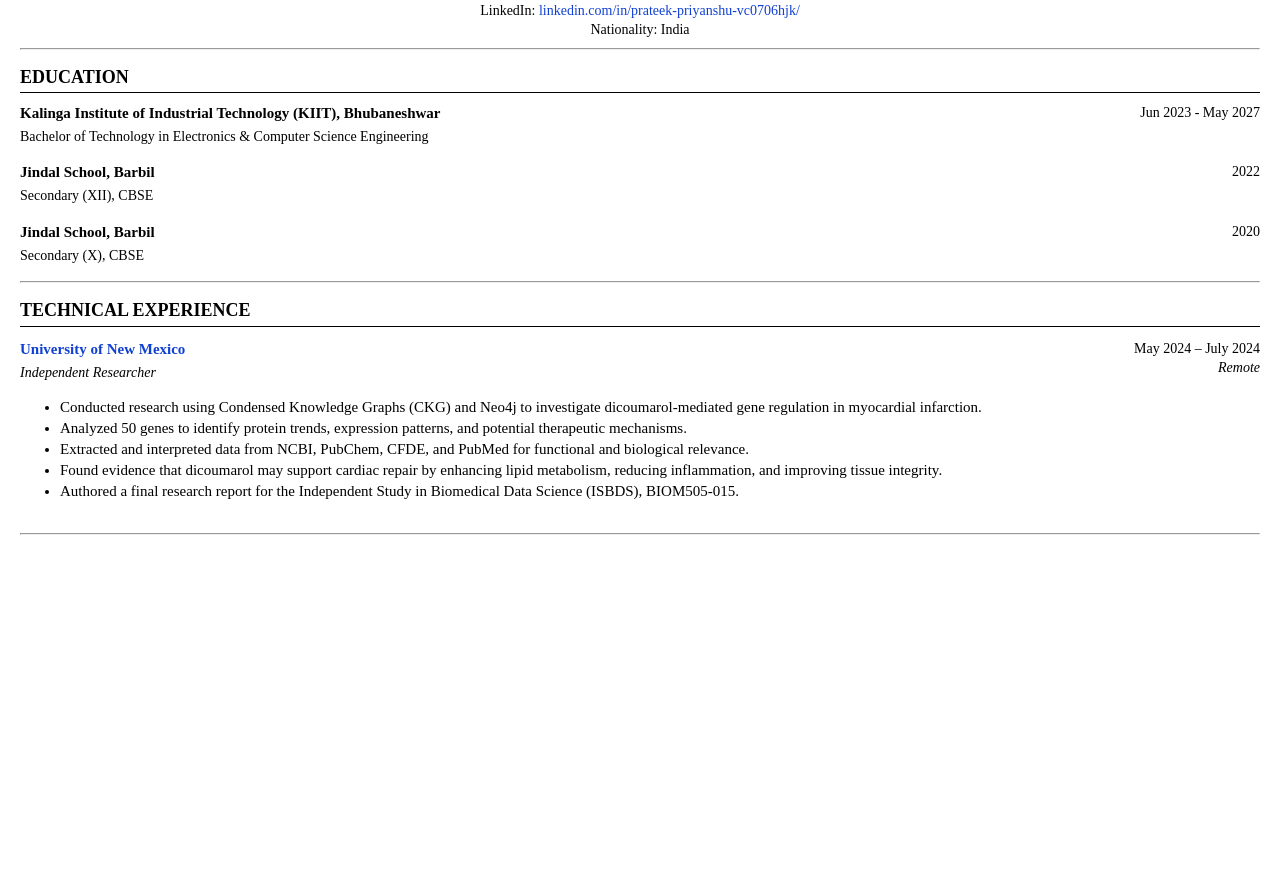
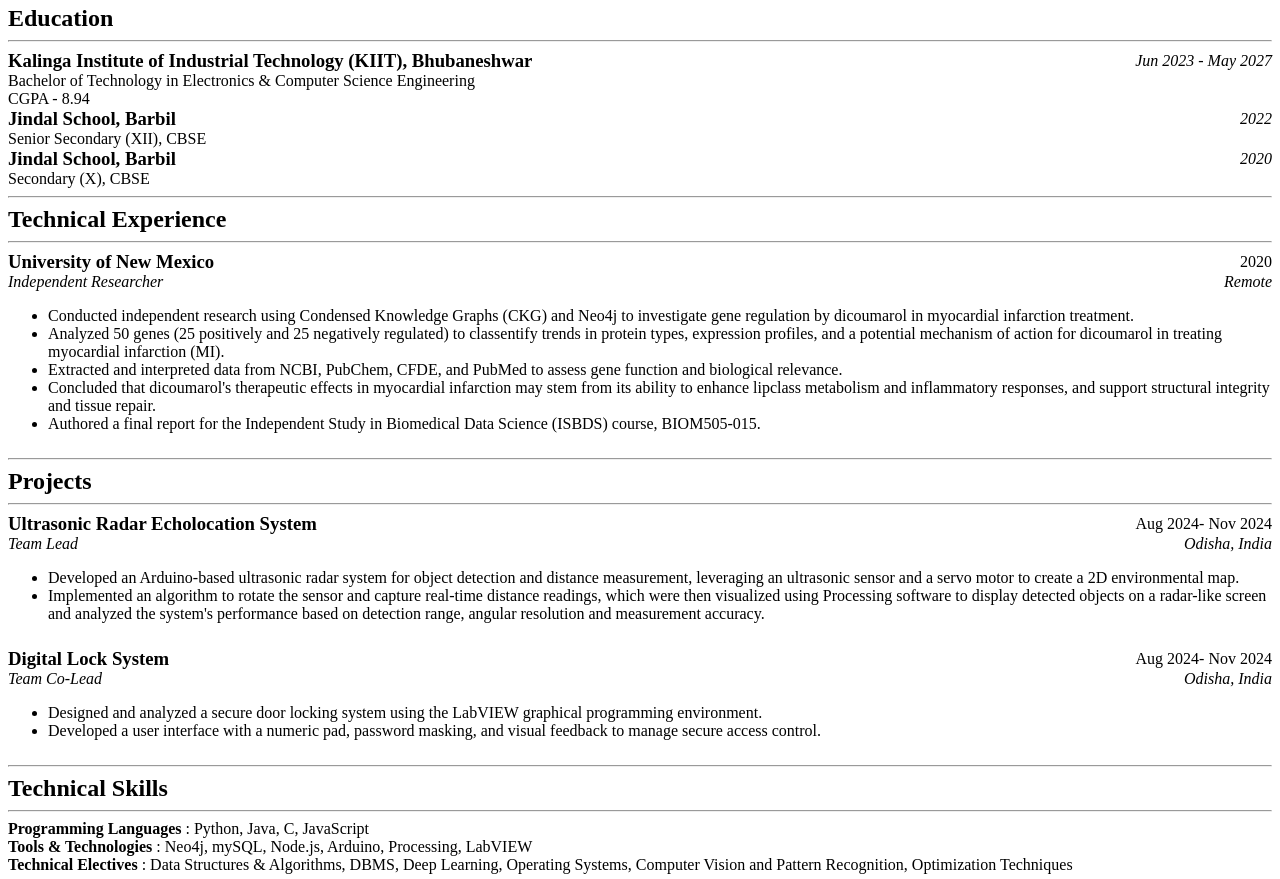
Before and after one commit to p7xtxxk/Application-Development-Lab---CS33002, a plain HTML site: page Lab - 1 - Resume/index.html in a window 1280 px wide. Shown: the part 130-1009 px from the top of the page. Before the commit the page ends 800 px from the top, so only its background shows below. Drawn offline with Linux system fonts and the light colour scheme.

Commit message:
Resume Finals - Lab 1

```diff
--- a/Lab - 1 - Resume/index.html
+++ b/Lab - 1 - Resume/index.html
@@ -2,100 +2,229 @@
 <html lang="en">
   <head>
     <meta charset="UTF-8" />
-    <meta name="viewport" content="width=device-width, initial-scale=1.0" />
-    <title>Resume - Lab - 1</title>
-    <link rel="stylesheet" href="style.css" />
+    <meta
+      name="viewport"
+      content="wclassth=device-wclassth, initial-scale=1.0"
+    />
+    <title>Lab - 1 - Resume using HTML and CSS</title>
+    <link rel="stylesheet" href="./style.css" />
   </head>
   <body>
     <header>
-      <h1>PRATEEK PRIYANSHU</h1>
-
-      <address>
-        <a href="mailto:work.prateekpriyanshu@gmail.com">
-          work.prateekpriyanshu@gmail.com </a
+      <h1 class="name">PRATEEK PRIYANSHU</h1>
+      <p class="details">
+        <span class="mail"
+          ><a href="mailto:work.prateekpriyanshu@gmail.com"
+            >work.prateekpriyanshu@gmail.com</a
+          ></span
+        >
+        <br />
+        <span class="contact">(+91)7609043425 </span> <br />
+        <span class="github"
+          ><a href="https://github.com/p7xtxxk"
+            >https://github.com/p7xtxxk</a
+          ></span
         ><br />
-        Phone: +91-7609034325<br />
-        GitHub:
-        <a href="https://github.com/p7xtxxk">github.com/p7xtxxk</a><br />
-        LinkedIn: <a href="#">linkedin.com/in/prateek-priyanshu-vc0706hjk/</a
-        ><br />
-        Nationality: India
-      </address>
+        <span class="linkedin"
+          ><a href="https://www.linkedin.com/in/prateek-priyanshu-vc0706hjk/"
+            >https://www.linkedin.com/in/prateek-priyanshu-vc0706hjk/</a
+          ></span
+        >
+        <br />
+      </p>
     </header>
     <hr />
-    <section class="education-section">
-      <h2>EDUCATION</h2>
+
+    <section class="education">
+      <h2>Education</h2>
+      <hr />
 
       <div class="edu-item">
-        <div class="edu-left">
+        <div class="edu-header">
           <h3>
             Kalinga Institute of Industrial Technology (KIIT), Bhubaneshwar
           </h3>
+          <span class="edu-date">Jun 2023 - May 2027</span>
+        </div>
         <p>
-            Bachelor of Technology in Electronics &amp; Computer Science
-            Engineering
+          Bachelor of Technology in Electronics & Computer Science Engineering
         </p>
-        </div>
-        <div class="edu-right">Jun 2023 - May 2027</div>
+        <p>CGPA - 8.94</p>
       </div>
 
       <div class="edu-item">
-        <div class="edu-left">
+        <div class="edu-header">
           <h3>Jindal School, Barbil</h3>
-          <p>Secondary (XII), CBSE</p>
+          <span class="edu-date">2022</span>
         </div>
-        <div class="edu-right">2022</div>
+        <p>Senior Secondary (XII), CBSE</p>
       </div>
 
       <div class="edu-item">
-        <div class="edu-left">
+        <div class="edu-header">
           <h3>Jindal School, Barbil</h3>
+          <span class="edu-date">2020</span>
+        </div>
         <p>Secondary (X), CBSE</p>
       </div>
-        <div class="edu-right">2020</div>
+      <hr />
+    </section>
+
+    <section class="experience">
+      <h2>Technical Experience</h2>
+      <hr />
+      <div class="exp-item">
+        <div class="exp-header">
+          <h3 class="exp-company">University of New Mexico</h3>
+          <span class="exp-date">2020</span>
         </div>
-    </section>
-    <hr />
-    <section class="experience-section">
-      <h2>TECHNICAL EXPERIENCE</h2>
 
-      <div class="exp-item">
-        <div class="exp-left">
-          <h3><a href="#">University of New Mexico</a></h3>
-          <p class="role">Independent Researcher</p>
+        <div class="exp-position">
+          <span class="exp-title">Independent Researcher</span>
+          <span class="exp-location">Remote</span>
+        </div>
 
-          <ul>
+        <ul class="exp-details">
           <li>
-              Conducted research using Condensed Knowledge Graphs (CKG) and
-              Neo4j to investigate dicoumarol-mediated gene regulation in
-              myocardial infarction.
+            Conducted independent research using Condensed Knowledge Graphs
+            (CKG) and Neo4j to investigate gene regulation by dicoumarol in
+            myocardial infarction treatment.
           </li>
           <li>
-              Analyzed 50 genes to identify protein trends, expression patterns,
-              and potential therapeutic mechanisms.
+            Analyzed 50 genes (25 positively and 25 negatively regulated) to
+            classentify trends in protein types, expression profiles, and a
+            potential mechanism of action for dicoumarol in treating myocardial
+            infarction (MI).
           </li>
           <li>
-              Extracted and interpreted data from NCBI, PubChem, CFDE, and
-              PubMed for functional and biological relevance.
+            Extracted and interpreted data from NCBI, PubChem, CFDE, and PubMed
+            to assess gene function and biological relevance.
           </li>
           <li>
-              Found evidence that dicoumarol may support cardiac repair by
-              enhancing lipid metabolism, reducing inflammation, and improving
-              tissue integrity.
+            Concluded that dicoumarol's therapeutic effects in myocardial
+            infarction may stem from its ability to enhance lipclass metabolism
+            and inflammatory responses, and support structural integrity and
+            tissue repair.
           </li>
           <li>
-              Authored a final research report for the Independent Study in
-              Biomedical Data Science (ISBDS), BIOM505-015.
+            Authored a final report for the Independent Study in Biomedical Data
+            Science (ISBDS) course, BIOM505-015.
+          </li>
+        </ul>
+      </div>
+      <hr />
+    </section>
+
+    <section class="projects">
+      <h2>Projects</h2>
+      <hr />
+      <div class="pro-item">
+        <div class="pro-header">
+          <h3 class="pro-company">Ultrasonic Radar Echolocation System</h3>
+          <span class="pro-date">Aug 2024- Nov 2024</span>
+        </div>
+
+        <div class="pro-position">
+          <span class="pro-title">Team Lead </span>
+          <span class="pro-location">Odisha, India </span>
+        </div>
+
+        <ul class="pro-details">
+          <li>
+            Developed an Arduino-based ultrasonic radar system for object
+            detection and distance measurement, leveraging an ultrasonic sensor
+            and a servo motor to create a 2D environmental map.
+          </li>
+          <li>
+            Implemented an algorithm to rotate the sensor and capture real-time
+            distance readings, which were then visualized using Processing
+            software to display detected objects on a radar-like screen and
+            analyzed the system's performance based on detection range, angular
+            resolution and measurement accuracy.
           </li>
         </ul>
       </div>
 
-        <div class="exp-right">
-          <span>May 2024 – July 2024</span><br />
-          <em>Remote</em>
+      <div class="pro-item">
+        <div class="pro-header">
+          <h3 class="pro-company">Digital Lock System</h3>
+          <span class="pro-date">Aug 2024- Nov 2024</span>
         </div>
+
+        <div class="pro-position">
+          <span class="pro-title">Team Co-Lead </span>
+          <span class="pro-location">Odisha, India </span>
+        </div>
+
+        <ul class="pro-details">
+          <li>
+            Designed and analyzed a secure door locking system using the LabVIEW
+            graphical programming environment.
+          </li>
+          <li>
+            Developed a user interface with a numeric pad, password masking, and
+            visual feedback to manage secure access control.
+          </li>
+        </ul>
+      </div>
+
+      <hr />
+    </section>
+
+    <section class="skills">
+      <h2>Technical Skills</h2>
+      <hr />
+
+      <span class="skill">Programming Languages</span> : Python, Java, C,
+      JavaScript <br />
+      <span class="skill">Tools & Technologies </span> : Neo4j, mySQL, Node.js,
+      Arduino, Processing, LabVIEW <br />
+      <span class="skill">Technical Electives </span> : Data Structures &
+      Algorithms, DBMS, Deep Learning, Operating Systems, Computer Vision and
+      Pattern Recognition, Optimization Techniques
+      <hr />
+    </section>
+
+    <section class="awards">
+      <h2>Awards and Acheivements</h2>
+      <hr />
+      <ul>
+        <li>
+          HackVega Round 2 Semifinalist recognized for strong performance in
+          both the MCQ and coding challenges, advancing to the semifinal stage
+          of the competition.
+        </li>
+        <li>Tata Imagination Challenge 2025 semi-finalist</li>
+        <li>Tata Crucible Campus Quiz Prelims Round 2</li>
+        <li>
+          Awarded State Rank 1 and National Rank 4 in the National Financial
+          Literacy Assessment Test (NFLAT), 2019.
+        </li>
+      </ul>
+      <hr />
+    </section>
+
+    <section class="por">
+      <h2>Position of Responsibilities</h2>
+      <hr />
+      <div class="pro-item">
+        <div class="pro-header">
+          <h3 class="pro-company">Coding Ninjas: KIIT Chapter</h3>
+          <span class="pro-date">Aug 2025- Present</span>
+        </div>
+
+        <div class="pro-position">
+          <span class="pro-title">Team Lead </span>
+          <span class="pro-location">Odisha, India </span>
+        </div>
+
+        <ul class="pro-details">
+          <li>
+            Contributing to the chapter’s branding and promotional design work
+            (posters and event branding).
+          </li>
+        </ul>
       </div>
     </section>
-    <hr />
   </body>
 </html>
--- a/Lab - 1 - Resume/style.css
+++ b/Lab - 1 - Resume/style.css
@@ -1,126 +1,62 @@
-body {
-    margin: 0;
-    font-family: "Times New Roman", serif;
-    text-align: left;
+/* name section */
+header {
+  text-align: center;
+  margin-bottom: 0;
+}
+#details,
+h1,
+h2,
+h3,
+p {
+  margin: 0;
+}
+/* education section */
+.edu-header {
+  display: flex;
+  justify-content: space-between;
+  align-items: center;
 }
 
-header {
-    margin-top: 20px;
-    text-align: center;
+.edu-header h3 {
+  margin: 0;
 }
 
-header h1 {
-    font-weight: 700;
-    letter-spacing: 1px;
-    margin-bottom: 10px;
-}
-address {
-  font-style: normal;
-  text-align: center;
-  font-size: 14px;
+.edu-date {
+  font-style: italic;
 }
 
+/* experience section */
 
-
-address a {
-    color: #1040d3;
-    text-decoration: none;
+.exp-item {
+  margin-bottom: 25px;
+}
+.exp-header {
+  display: flex;
+  justify-content: space-between;
+  align-items: center;
+}
+.exp-position {
+  display: flex;
+  justify-content: space-between;
+  font-style: italic;
 }
 
-.contact a:hover {
-    text-decoration: underline;
+/* project section */
+.pro-item {
+  margin-bottom: 25px;
+}
+.pro-header {
+  display: flex;
+  justify-content: space-between;
+  align-items: center;
+}
+.pro-position {
+  display: flex;
+  justify-content: space-between;
+  font-style: italic;
 }
 
-body {
-  font-family: "Times New Roman", serif;
-  font-size: 15px;
-  color: #000;
-  line-height: 1.4;
-  margin: 20px;
+/* skill section */
+.skill {
+    font-weight: bolder;
 }
-
-/* Section Header */
-.education-section h2 {
-  font-size: 18px;
-  font-weight: 700;
-  text-transform: uppercase;
-  border-bottom: 1px solid #000;
-  padding-bottom: 2px;
-  margin-bottom: 10px;
-}
-
-/* Education Items Layout */
-.edu-item {
-  display: flex;
-  justify-content: space-between;
-  margin-bottom: 14px;
-}
-
-.edu-left h3 {
-  font-size: 15px;
-  font-weight: 700;
-  margin: 0 0 3px 0;
-}
-
-.edu-left p {
-  margin: 2px 0;
-  font-size: 14px;
-}
-
-.edu-right {
-  font-size: 14px;
-  white-space: nowrap;
-  text-align: right;
-  margin-left: 20px;
-}
-
-
-.experience-section h2 {
-  font-size: 18px;
-  font-weight: 700;
-  text-transform: uppercase;
-  border-bottom: 1px solid #000;
-  padding-bottom: 2px;
-  margin-bottom: 12px;
-}
-
-.exp-item {
-  display: flex;
-  justify-content: space-between;
-  margin-bottom: 16px;
-}
-
-.exp-left h3 {
-  font-size: 15px;
-  font-weight: 700;
-  margin: 0 0 3px 0;
-}
-
-.exp-left h3 a {
-  color: #1040d3;
-  text-decoration: none;
-}
-
-.exp-left h3 a:hover {
-  text-decoration: underline;
-}
-
-.exp-left .role {
-  font-style: italic;
-  margin: 2px 0 8px 0;
-  font-size: 14px;
-}
-
-.exp-left p {
-  font-size: 14px;
-  margin: 2px 0;
-  line-height: 1.4;
-  text-align: justify;
-}
-
-.exp-right {
-  font-size: 14px;
-  text-align: right;
-  white-space: nowrap;
-  margin-left: 20px;
-}
```
Lines whose indentation alone changed are shown as unchanged.
